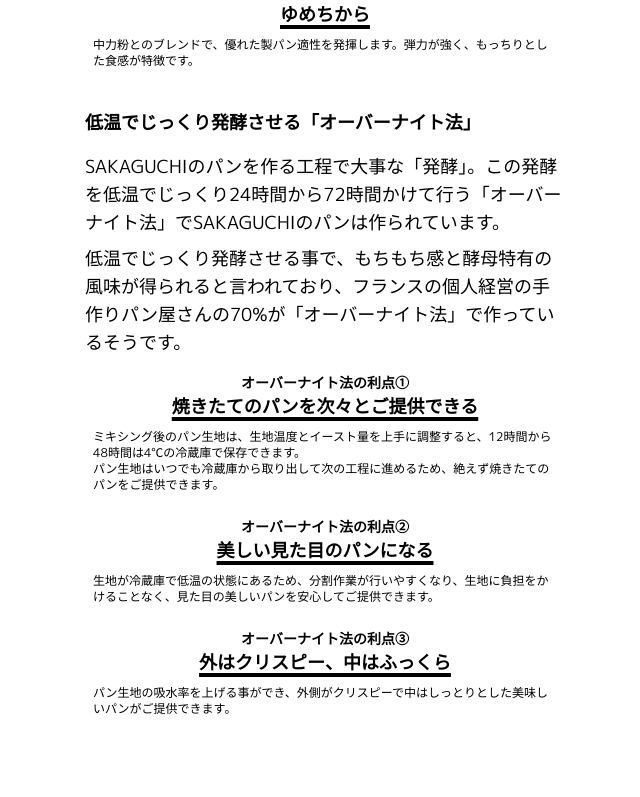
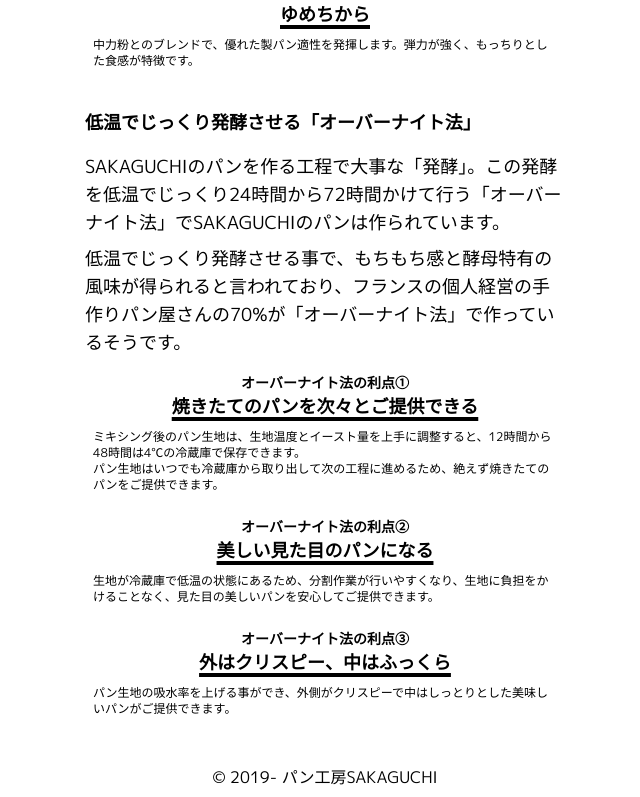
Before and after one commit to aktuehr/bread-sakaguchi-v2, a Next.js app: page /about in a window 1280 px wide. Shown: the part 1015-1812 px from the top of the page, without its empty margins (315-955 px from the left). Built offline with nearby package versions, Linux system fonts and the light colour scheme.

Commit message:
fix: フッタの文字色を修正

```diff
--- a/src/app/features/Footer.tsx
+++ b/src/app/features/Footer.tsx
@@ -2,7 +2,7 @@
 
 export default function Footer() {
   return (
-    <footer className="bg-secondary text-primary text-white py-2">
+    <footer className="bg-secondary text-primary py-2">
       <div className="container mx-auto">
         <p className="text-center">© 2019- パン工房SAKAGUCHI</p>
       </div>
```
